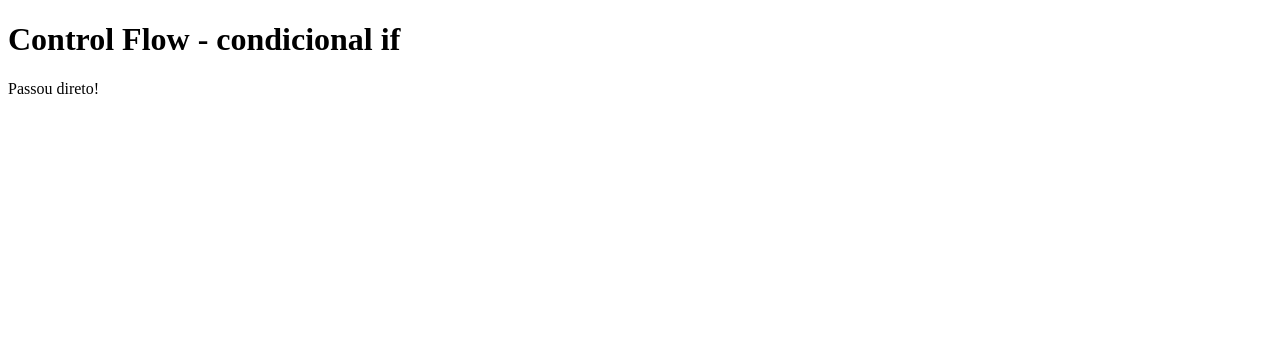
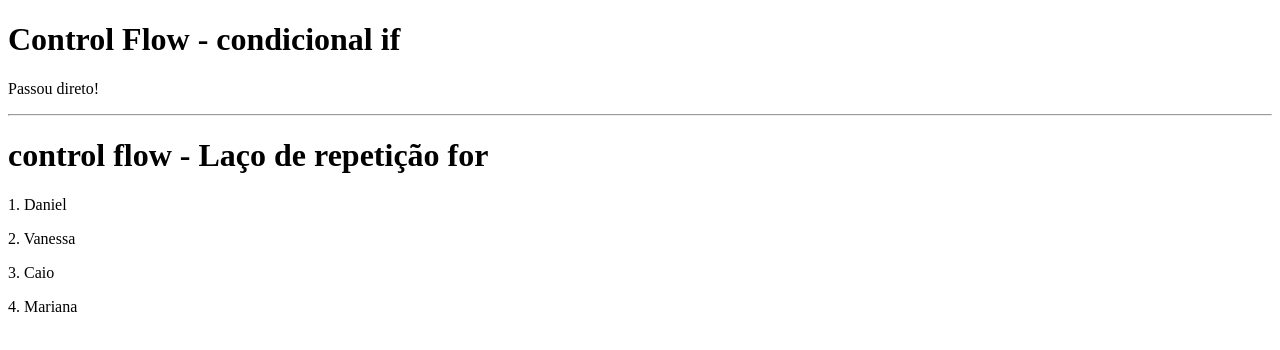
Before and after one commit to Daniel-Penelva/demo-angular17, an Angular app: page / in a window 1280 px wide. Shown: the top 350 px of the page. Built offline with nearby package versions, Linux system fonts and the light colour scheme.

Commit message:
Control Flow - Laço de repetição @for

```diff
--- a/src/app/control-flow/control-flow.component.html
+++ b/src/app/control-flow/control-flow.component.html
@@ -12,3 +12,18 @@
 }
 
 </div>
+
+<hr />
+
+<div>
+
+<h1> control flow - Laço de repetição for </h1>
+
+@for (nome of nomes; track $index) {
+    <p> {{ $index + 1 }}. {{ nome }} </p>
+}@empty {
+    <p>Não existe nenhum nome registrado!</p>
+}
+
+<!-- Dica: Pode implementar o uso do comando @empty. Caso a estrutura de repetição não seja realizada, podemos retornar uma mensagem, estrutura bem interessante, caso o vetor não contenha registros -->
+</div>
--- a/src/app/control-flow/control-flow.component.ts
+++ b/src/app/control-flow/control-flow.component.ts
@@ -11,4 +11,7 @@ export class ControlFlowComponent {
 
   // Varíavel de média - control flow @if
   media: number = 9;
+
+  // Vetor - control flow @for
+  nomes: string[] = ['Daniel', 'Vanessa', 'Caio', 'Mariana'];
 }
```
